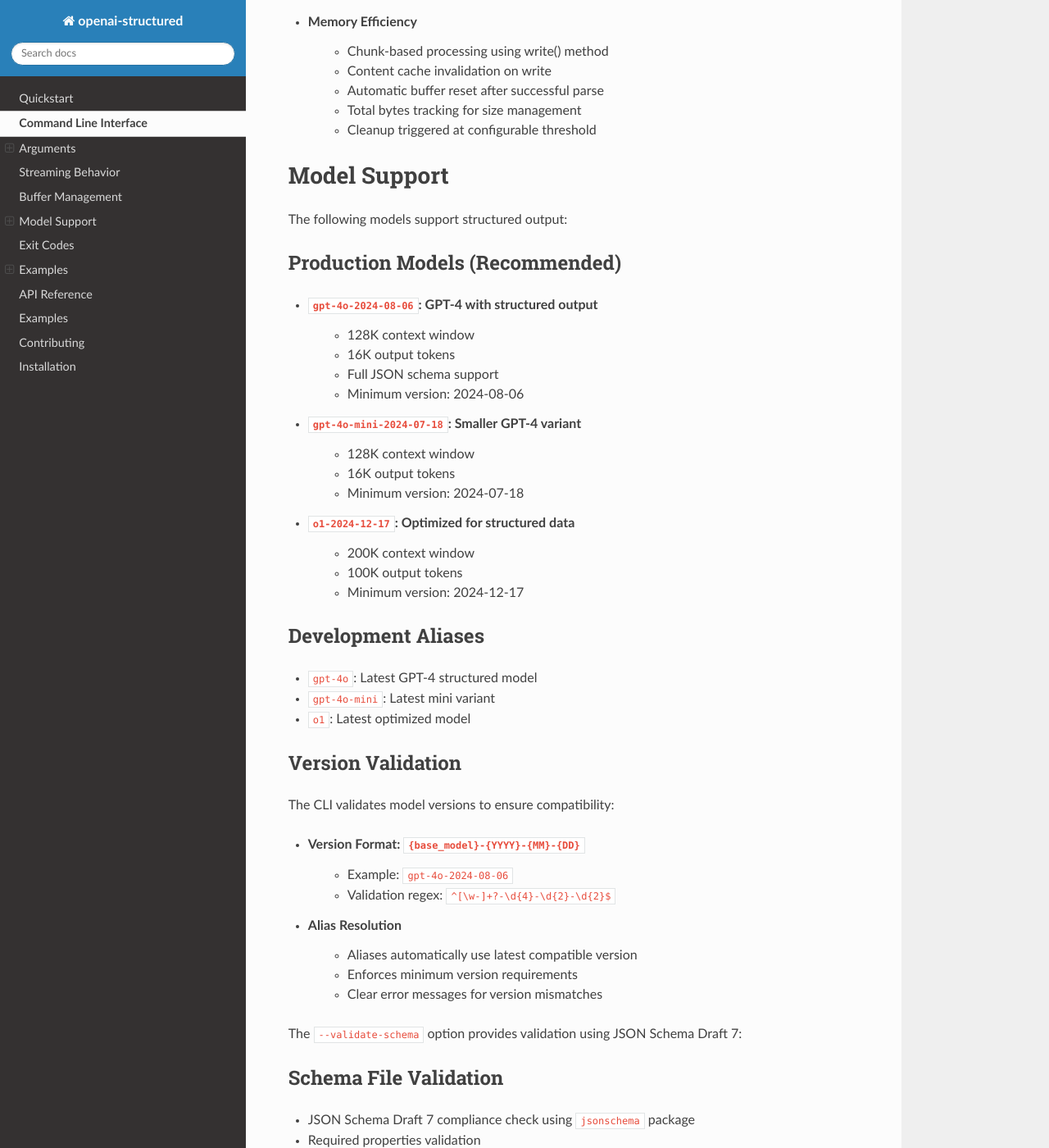
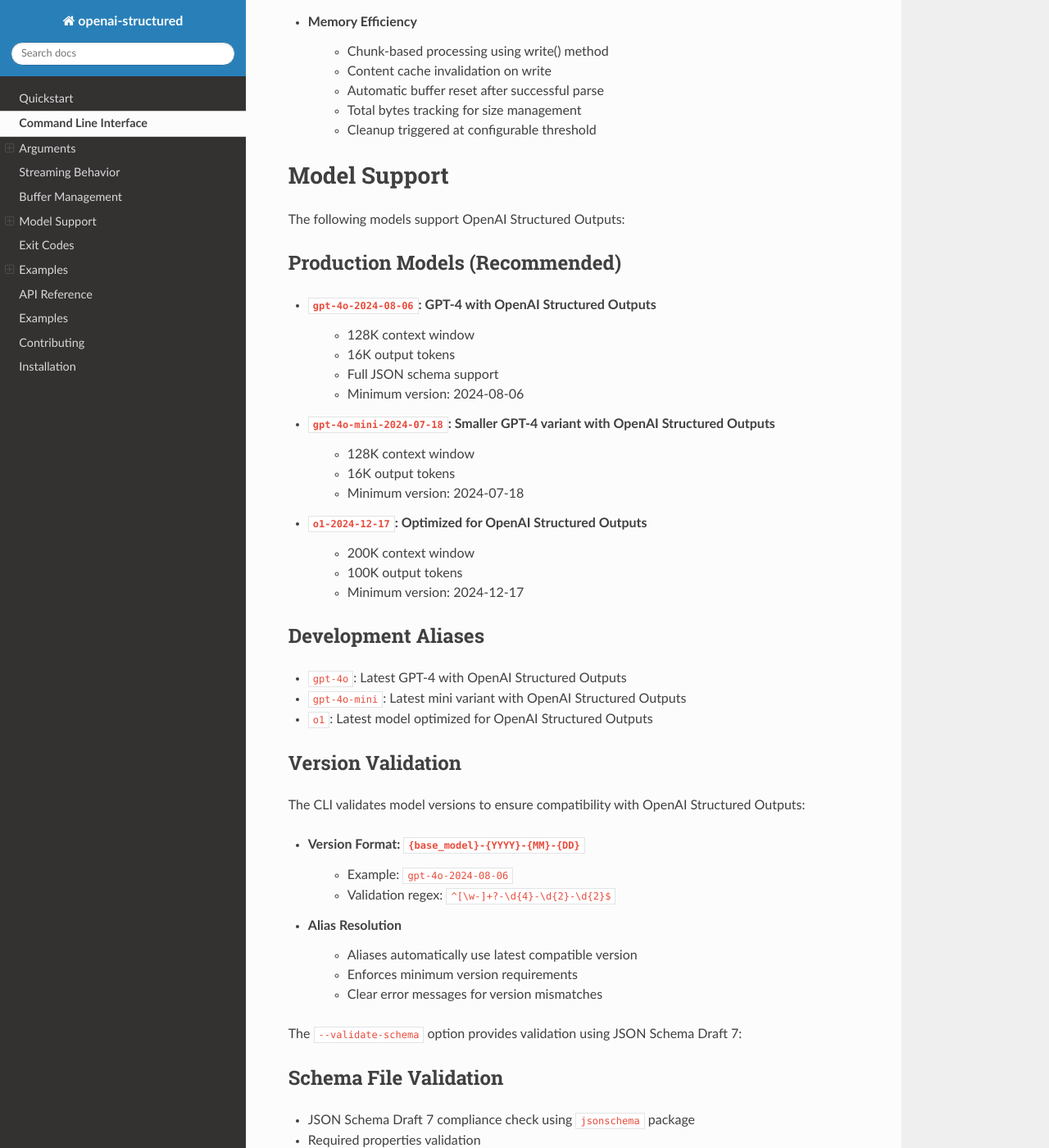
Before and after one commit to yaniv-golan/openai-structured, a Sphinx documentation site: the page built from docs/source/cli.rst, in a window 1280 px wide and 1400 px high, scrolled down 3169 px. Shown: the whole window at 82% size. Built offline with Sphinx 7.4.7 and the Read the Docs theme 3.1.0, drawn with Linux system fonts in a browser that asks for light colours; some of the changed text lies outside the part shown.

Commit message:
docs: standardize OpenAI Structured Outputs references
- Add consistent capitalization of "OpenAI Structured Outputs"
- Include links to official OpenAI documentation
- Update model descriptions to clarify Structured Outputs support
- Enhance code examples with clearer comments
- Improve documentation clarity across README, examples, and RST files

```diff
--- a/docs/source/cli.rst
+++ b/docs/source/cli.rst
@@ -3,7 +3,7 @@
 Command Line Interface
 -------------------
 
-The ``ostruct`` command provides a CLI for extracting structured data from text using OpenAI models.
+The ``ostruct`` command provides a CLI for working with `OpenAI Structured Outputs <https://platform.openai.com/docs/guides/function-calling>`_ using OpenAI models.
 
 Arguments
 --------
@@ -32,7 +32,7 @@
     Example: ``--file doc1=contract.txt --file doc2=terms.txt``
 
 * ``--model TEXT``
-    OpenAI model to use (default: "gpt-4o-2024-08-06")
+    OpenAI model with Structured Outputs support (default: "gpt-4o-2024-08-06")
 
 * ``--temperature FLOAT``
     Temperature for sampling (default: 0.0)
@@ -152,23 +152,23 @@
 Model Support
 ------------
 
-The following models support structured output:
+The following models support OpenAI Structured Outputs:
 
 Production Models (Recommended)
 ~~~~~~~~~~~~~~~~~~~~~~~~~~~~~
 
-* ``gpt-4o-2024-08-06``: GPT-4 with structured output
+* ``gpt-4o-2024-08-06``: GPT-4 with OpenAI Structured Outputs
     * 128K context window
     * 16K output tokens
     * Full JSON schema support
     * Minimum version: 2024-08-06
 
-* ``gpt-4o-mini-2024-07-18``: Smaller GPT-4 variant
+* ``gpt-4o-mini-2024-07-18``: Smaller GPT-4 variant with OpenAI Structured Outputs
     * 128K context window
     * 16K output tokens
     * Minimum version: 2024-07-18
 
-* ``o1-2024-12-17``: Optimized for structured data
+* ``o1-2024-12-17``: Optimized for OpenAI Structured Outputs
     * 200K context window
     * 100K output tokens
     * Minimum version: 2024-12-17
@@ -176,14 +176,14 @@
 Development Aliases
 ~~~~~~~~~~~~~~~~~
 
-* ``gpt-4o``: Latest GPT-4 structured model
-* ``gpt-4o-mini``: Latest mini variant
-* ``o1``: Latest optimized model
+* ``gpt-4o``: Latest GPT-4 with OpenAI Structured Outputs
+* ``gpt-4o-mini``: Latest mini variant with OpenAI Structured Outputs
+* ``o1``: Latest model optimized for OpenAI Structured Outputs
 
 Version Validation
 ~~~~~~~~~~~~~~~~
 
-The CLI validates model versions to ensure compatibility:
+The CLI validates model versions to ensure compatibility with OpenAI Structured Outputs:
 
 * Version Format: ``{base_model}-{YYYY}-{MM}-{DD}``
     * Example: ``gpt-4o-2024-08-06``
```
Also changed, not shown: README.md (+5 -5 lines), docs/source/api.rst (+10 -10 lines), docs/source/examples.rst (+9 -6 lines), docs/source/index.rst (+13 -7 lines), examples/README.md.
